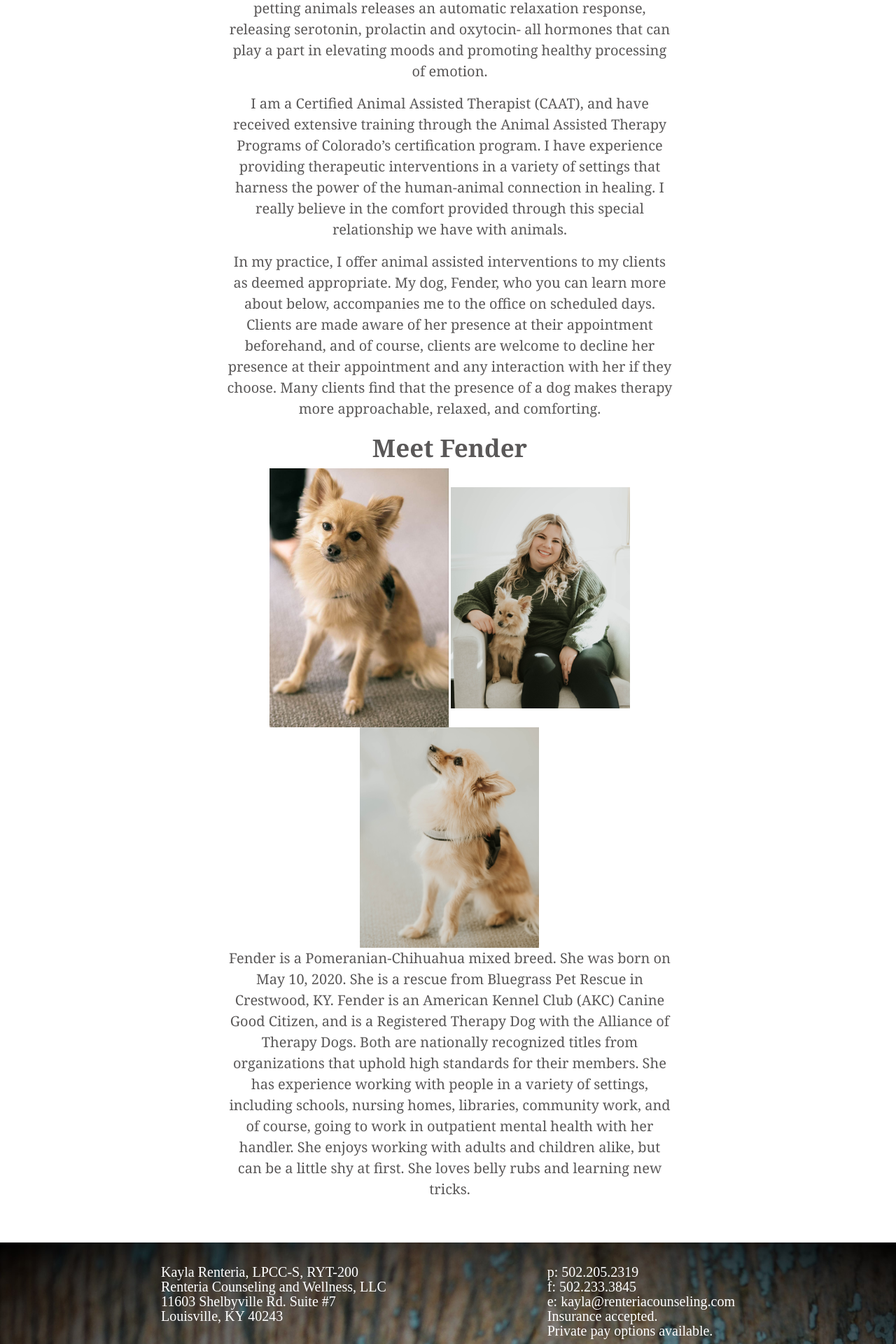
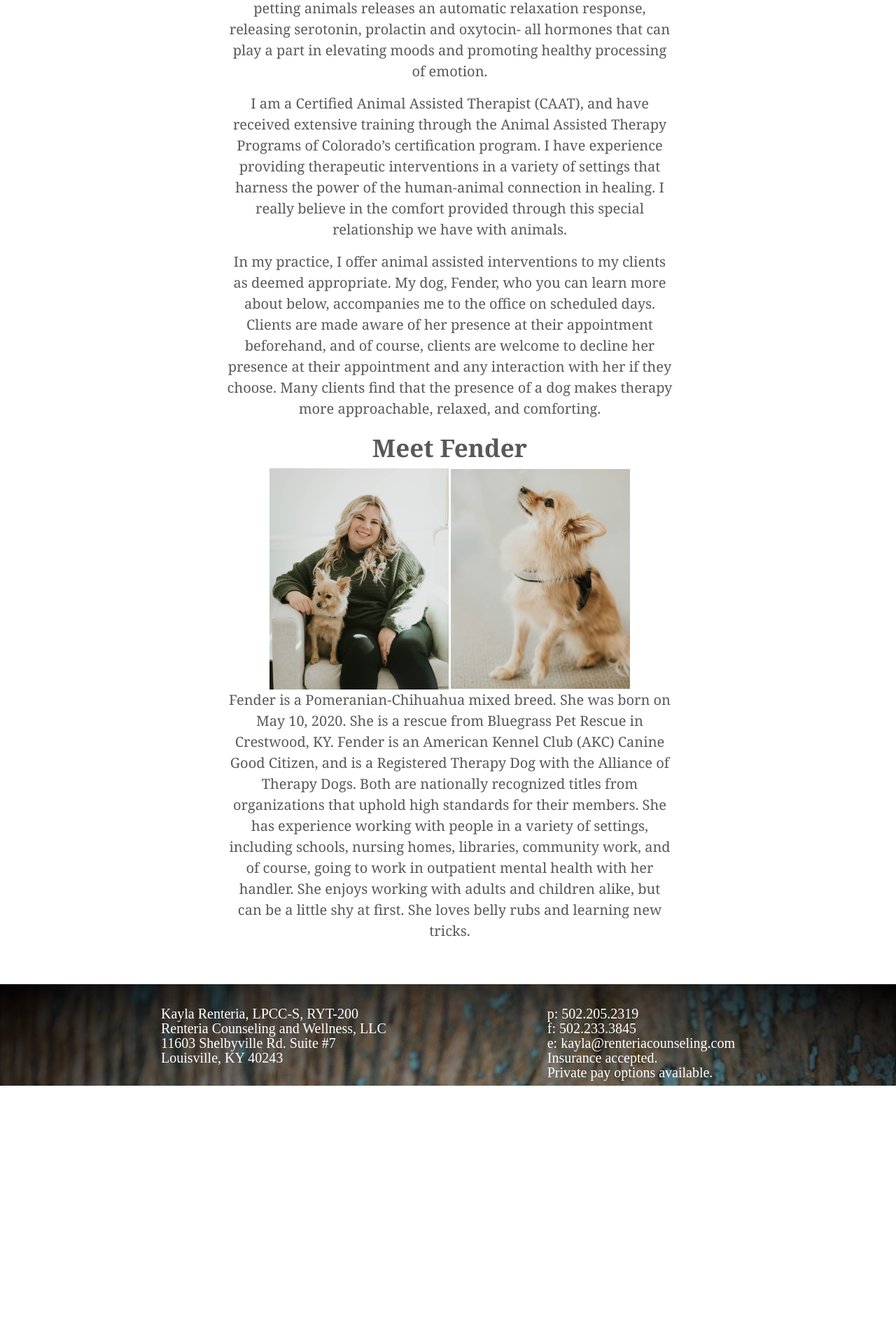
Before and after one commit to kayla-renteria/kaylawebsite, a Jekyll site: the page built from animal-assisted-therapy.html, in a window 1280 px wide. Shown: the part 675-2595 px from the top of the page at 70% size. Built offline with Jekyll 4.4.1, drawn with Linux system fonts in a browser that asks for light colours; after the commit the page ends 2226 px from its top, so only the background shows below that.

Commit message:
Update animal-assisted-therapy.html

```diff
--- a/animal-assisted-therapy.html
+++ b/animal-assisted-therapy.html
@@ -33,7 +33,6 @@
 
         <div>
             <h2>Meet Fender</h2>
-                <img src="/images/animal-assisted-therapy/323576047_6418095171538629_8590072557166119598_n.jpg" alt="fender1" class="smallPicture">
                 <img src="/images/animal-assisted-therapy/DSCF8718.jpg" alt="fender2" class="smallPicture">
                 <img src="/images/animal-assisted-therapy/DSCF8760.jpg" alt="fender3" class="smallPicture">
             <p>
```
